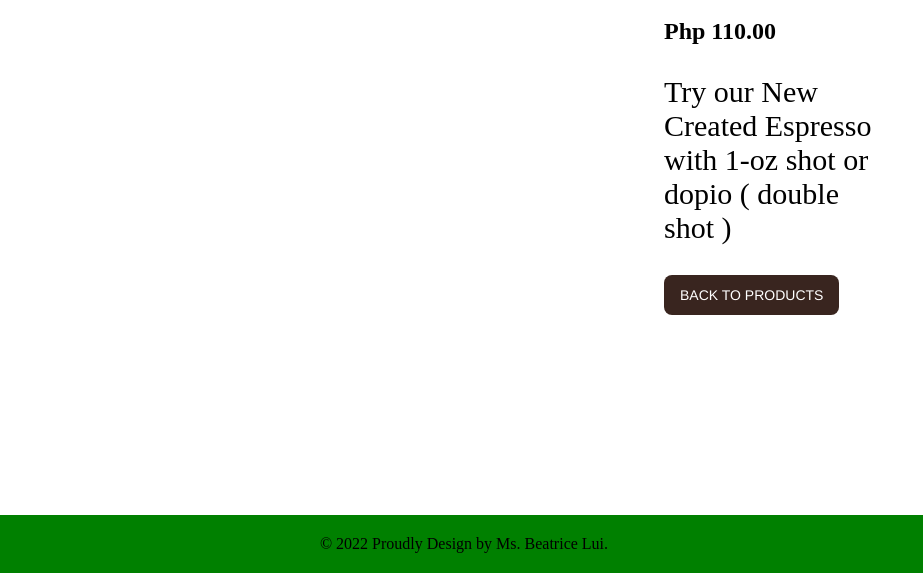
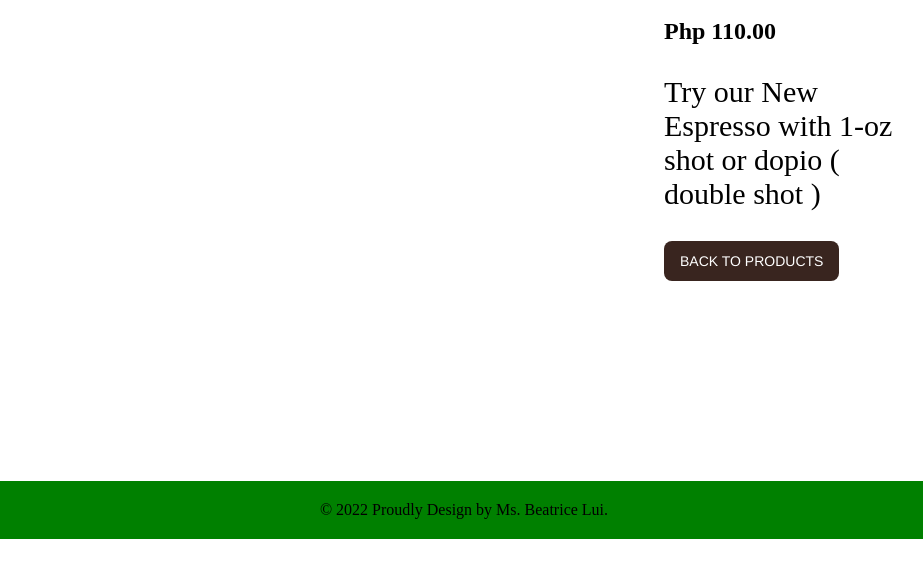
Before and after one commit to beatricelui/ITMGT45-HTML, a plain HTML site: page espresso.html in a window 1280 px wide. Shown: the part 566-1147 px from the top of the page, without its empty margins (176-1099 px from the left). After the commit the page ends 1113 px from the top, so only its background shows below. Drawn offline with Linux system fonts and the light colour scheme.

Commit message:
Update espresso.html

```diff
--- a/espresso.html
+++ b/espresso.html
@@ -83,7 +83,7 @@
   <div class="column">
     <h1 style="font-size: 50px;">Espresso</h1>
     <h2>Php 110.00</h2>
-    <p style="font-size: 30px;">Try our New Created Espresso with 1-oz shot or dopio ( double shot )</p>
+    <p style="font-size: 30px;">Try our New Espresso with 1-oz shot or dopio ( double shot )</p>
     <a href="products-new.html"><button class="button-1" role="button">BACK TO PRODUCTS</button></a>
   </div>
 </div>
```
